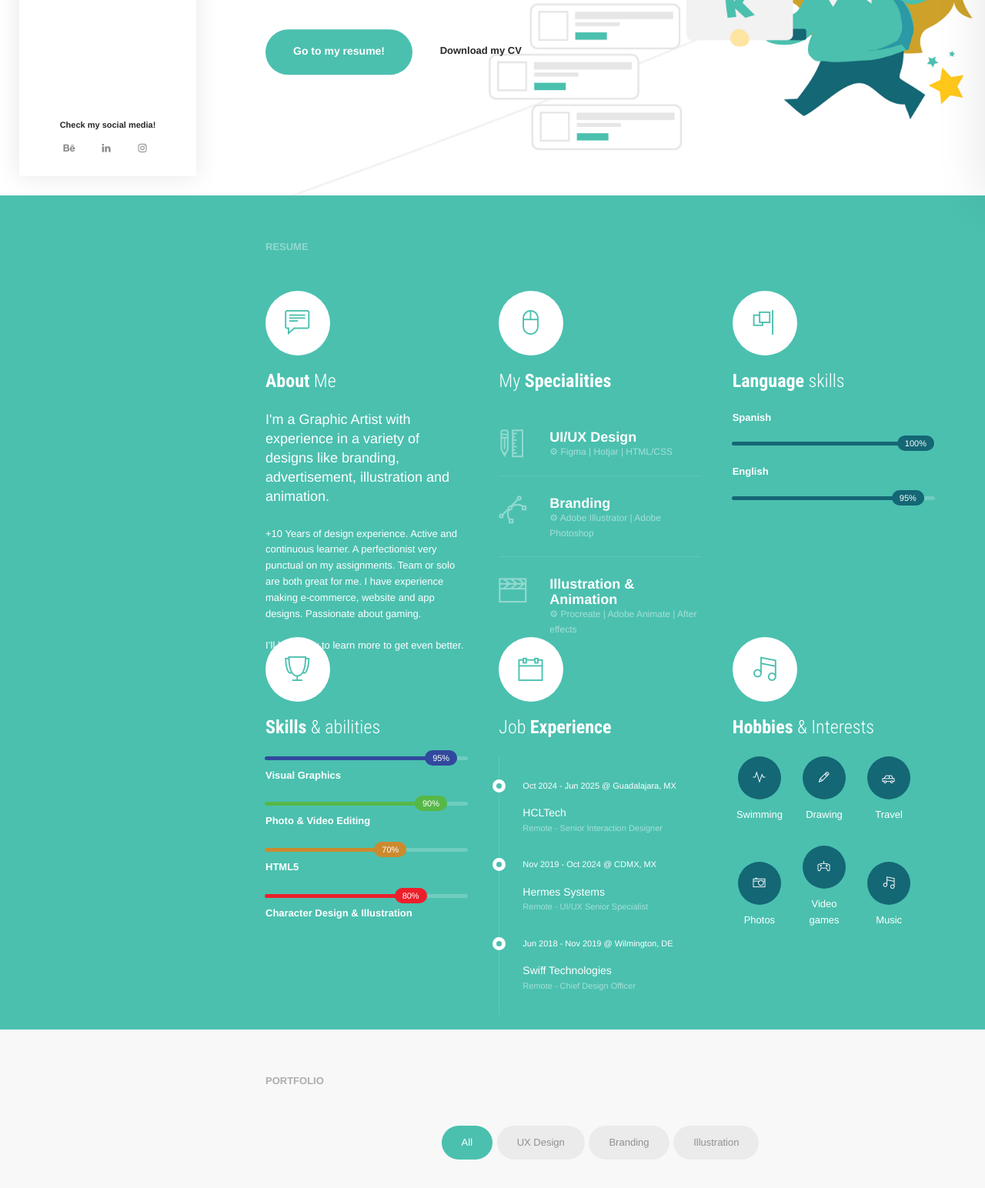
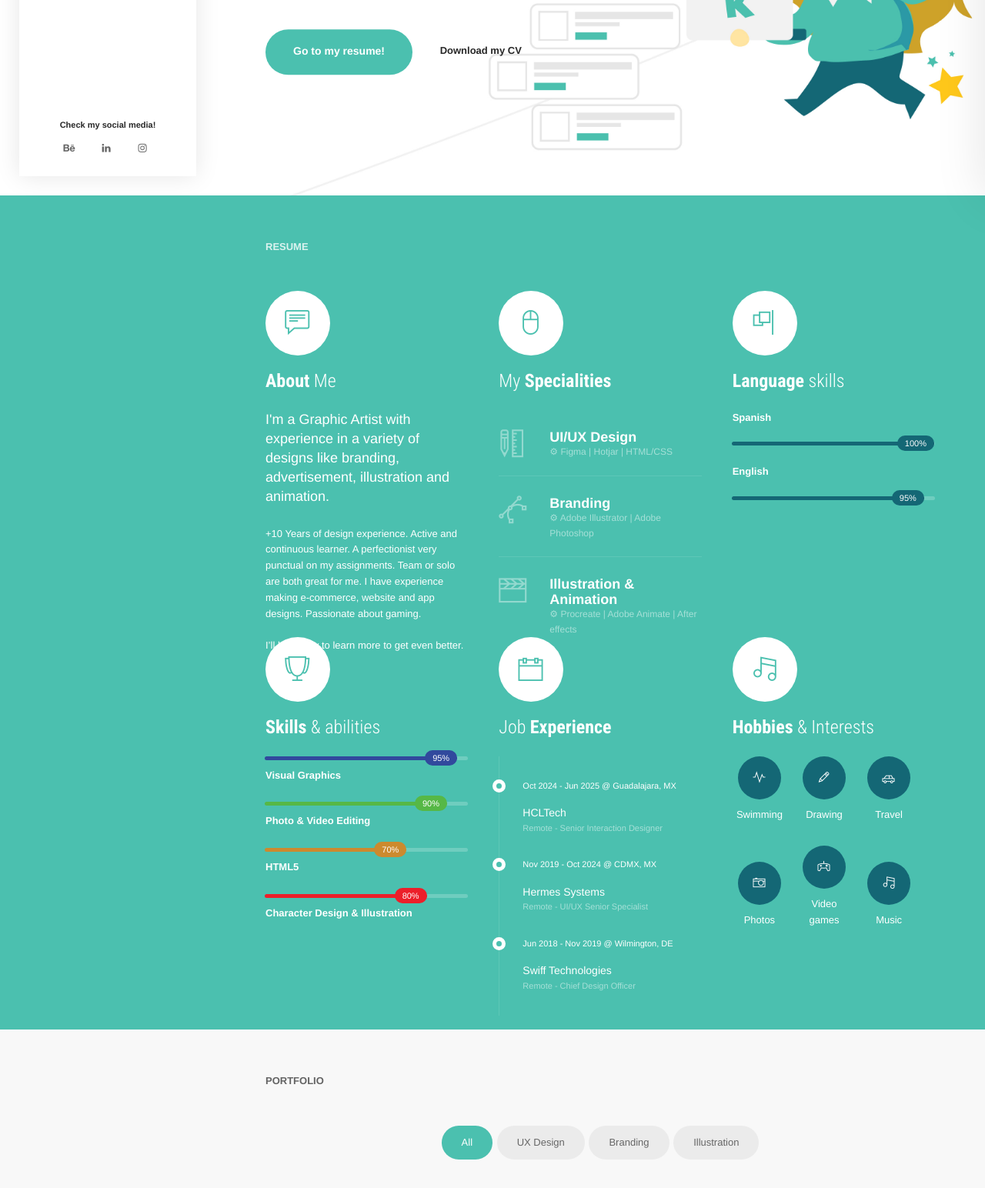
Before and after one commit to kiap91/karlaguirre, a PHP site: page / in a window 1280 px wide. Shown: the part 546-2090 px from the top of the page at 77% size. Run offline with PHP 8.4, Linux system fonts and the light colour scheme; some libraries are stand-ins or nearby versions.

Commit message:
accesibility colors

```diff
--- a/assets/css/color/custom.css
+++ b/assets/css/color/custom.css
@@ -201,3 +201,16 @@
 #contact .icon-instagram{
 	color: #f00879;
 }*/
+
+
+h6 {
+	color: rgba(0, 0, 0, .6);
+}
+
+.text-muted, .nav-pills>li>a {
+    color: #666;
+}
+
+.dark h6 {
+    color: rgba(255, 255, 255, .8);
+}
```
